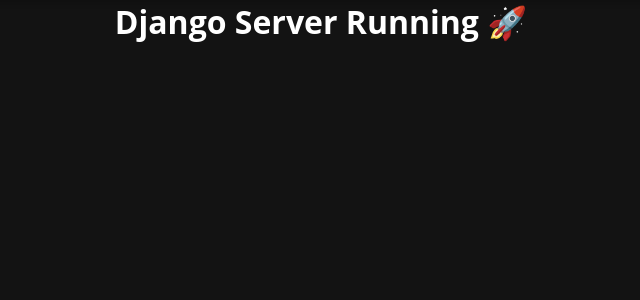
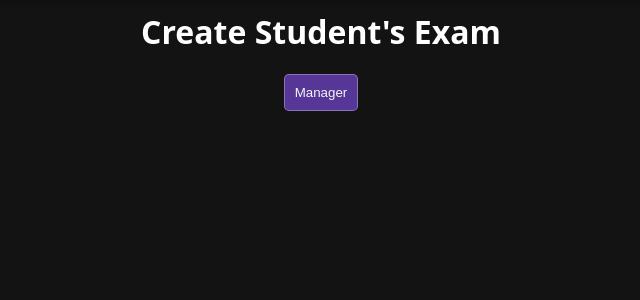
Before and after one commit to gattini0928/Django-School-CRUD, a Django app: page / in a window 1280 px wide. Shown: the part 65-365 px from the top of the page, without its empty margins (319-959 px from the left). Run offline with Django 5.2, Linux system fonts and the light colour scheme; some libraries are stand-ins or nearby versions.

Commit message:
day 6 index layout crate

```diff
--- a/api/admin.py
+++ b/api/admin.py
@@ -4,4 +4,3 @@
 admin.site.register(Teacher)
 admin.site.register(Exam)
 admin.site.register(Student)
-admin.site.register(SchoolSubject)
--- a/api/forms.py
+++ b/api/forms.py
@@ -1,8 +1,5 @@
 from django import forms
 from .models import Teacher, Exam, Student
-from django.contrib.auth.models import User
-from django.core.exceptions import ValidationError
-from django.contrib import messages
 
 
 class TeacherForm(forms.ModelForm):
--- a/api/static/css/index.css
+++ b/api/static/css/index.css
@@ -0,0 +1,85 @@
+#form-table {
+  display: none;
+  flex-direction: column;
+  width: 80%;
+  margin-top: 10rem;
+}
+
+.row {
+  display: flex;
+  width: 100%;
+}
+
+.cell {
+  flex: 1;
+  padding: 1rem;
+  border: 1px solid #ddd;
+  text-align: center;
+  display: flex;
+  justify-content: center;
+  align-items: center;
+}
+
+.img-wrapper {
+  width: 5rem;
+  height: 5rem;
+  overflow: hidden;
+  display: flex;
+  justify-content: center;
+  align-items: center;
+  border: 1px solid #ddd;
+}
+
+img {
+  object-fit: cover;
+  width: 100%;
+  height: 100%;
+}
+
+.container {
+  display: flex;
+  text-align: center;
+  align-items: center;
+  justify-content: center;
+  flex-direction: column;
+  gap: 2rem;
+  padding: 1rem;
+  width: 80%;
+}
+.button-wrapper {
+  display: flex;
+  justify-content: center;
+  margin-top: 2rem;
+}
+
+.save-btn {
+  margin-top: 2rem auto 0;
+  width: 10rem;
+  text-align: center;
+  padding: 1rem;
+  display: block;
+}
+
+#display-manager,
+.save-btn {
+  background-color: rgb(86, 55, 152);
+  border-radius: 0.5rem;
+  border: 1px solid rgba(255, 255, 255, 0.3);
+  color: whitesmoke;
+  padding: 1rem;
+}
+
+#display-manager:hover,
+.save-btn:hover {
+  background-color: rgb(72, 37, 146);
+}
+
+#student-grade {
+  border: solid 1px white;
+  outline: none;
+  background-color: transparent;
+  color: white;
+  font-weight: 600;
+  border-radius: 0.5rem;
+  text-align: center;
+}
--- a/api/templates/index.html
+++ b/api/templates/index.html
@@ -1,14 +1,57 @@
 {% extends 'base.html' %}
 {% load static %}
-
 {% block css %}
-  <link rel="stylesheet" href="{% static 'css/index.css' %}">
+<link rel="stylesheet" href="{% static 'css/index.css' %}" />
+{% endblock %} {% block content %}
+<div class="container">
+  <h1>Create Student's Exam</h1>
+  <button type="button" id="display-manager">Manager</button>
+</div>
+<form id="form-table" method="post">
+  <div class="row">
+    <div class="cell">Profile</div>
+    <div class="cell">Student</div>
+    <div class="cell">Subject</div>
+    <div class="cell">Date</div>
+    <div class="cell">Grade</div>
+  </div>
+  <div class="row">
+    <div class="cell">
+      <div class="img-wrapper">
+        <img src="snoop-dg.jpg" alt="snoop" />
+      </div>
+    </div>
+    <div class="cell">
+      <select name="aluno-snoop" id="aluno">
+        <option value="SnoopDog">SnoopDog</option>
+        <option value="SnoopDog">SnoopDog</option>
+        <option value="SnoopDog">SnoopDog</option>
+      </select>
+    </div>
+    <div class="cell">Mathematics</div>
+    <div class="cell">2025-02-19</div>
+    <div class="cell">
+      <input
+        type="number"
+        step="0.1"
+        id="student-grade"
+        max="10"
+        min="0"
+        required
+      />
+    </div>
+  </div>
+  <div class="button-wrapper">
+    <button class="save-btn" type="submit">Save</button>
+  </div>
+</form>
+<script>
+  const table = document.getElementById("form-table");
+  const btnManager = document.getElementById("display-manager");
+  btnManager.addEventListener("click", () => {
+    setTimeout(() => {
+      table.style.display = "flex";
+    }, 500);
+  });
+</script>
 {% endblock %}
-
-{% block content %}
-  <h1>Django Server Running 🚀</h1>
-
-  <div id="react-root"></div>
-
-  <script src="{% static 'js/bundle.js' %}"></script>
-{% endblock %}
--- a/api/views.py
+++ b/api/views.py
@@ -4,7 +4,7 @@
 from django.shortcuts import get_object_or_404
 from django.contrib.auth import authenticate, login, logout
 from django.contrib.auth.models import User
-from .models import Teacher, Student, Exam, SchoolSubject
+from .models import Teacher, Student, Exam
 from .forms import TeacherForm, TeacherLoginForm, StudentForm
 from django.views.generic import FormView, DetailView, ListView, CreateView, UpdateView, DeleteView
 from django.contrib import messages
@@ -184,6 +184,7 @@
         return student
 
 
+
 @login_required
 def user_logout(request):
     user = request.user
```
Also changed, not shown: api/models.py (+5 -23 lines), api/migrations/0009_student_student_status_delete_schoolsubject.py (added).
